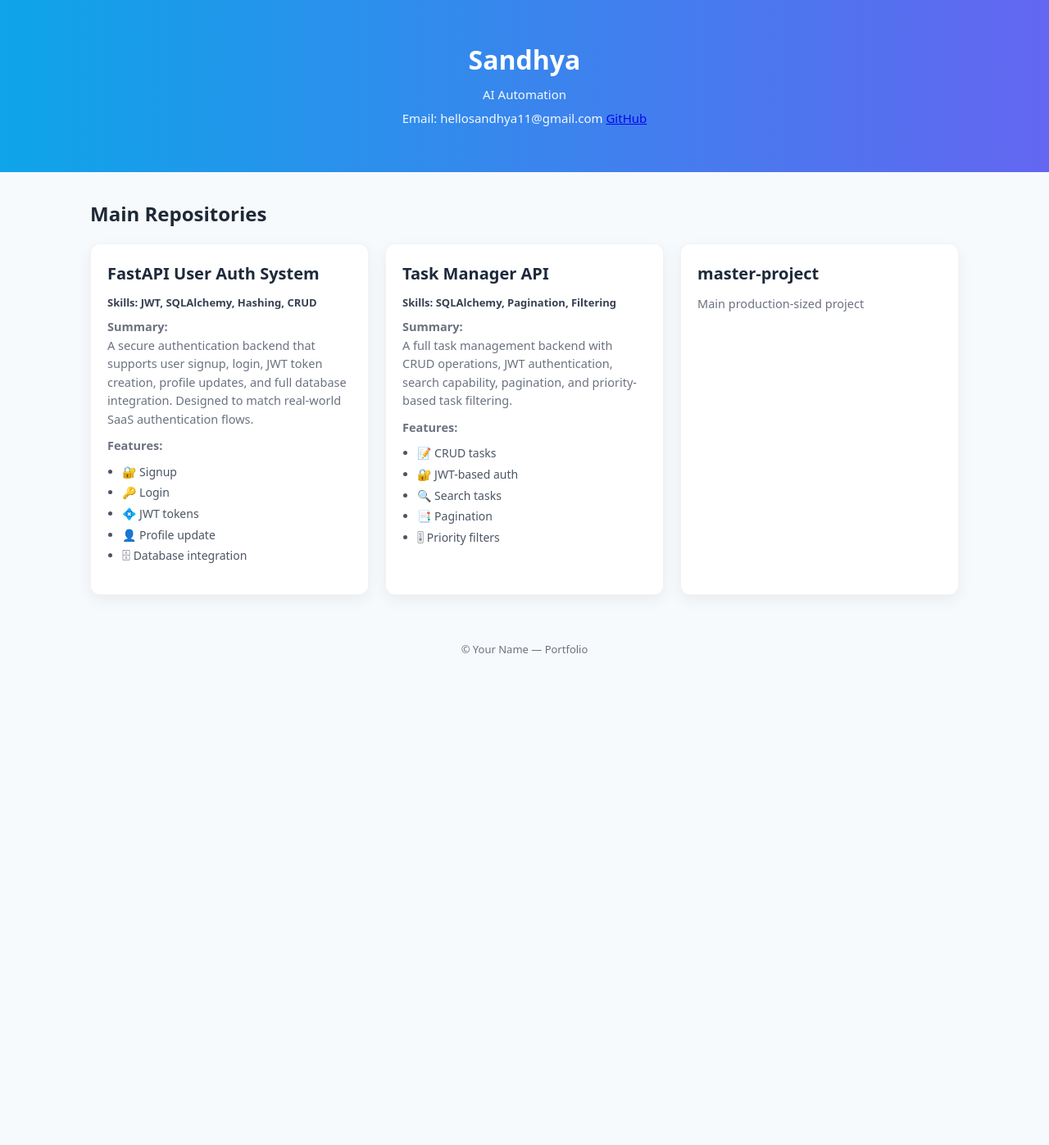
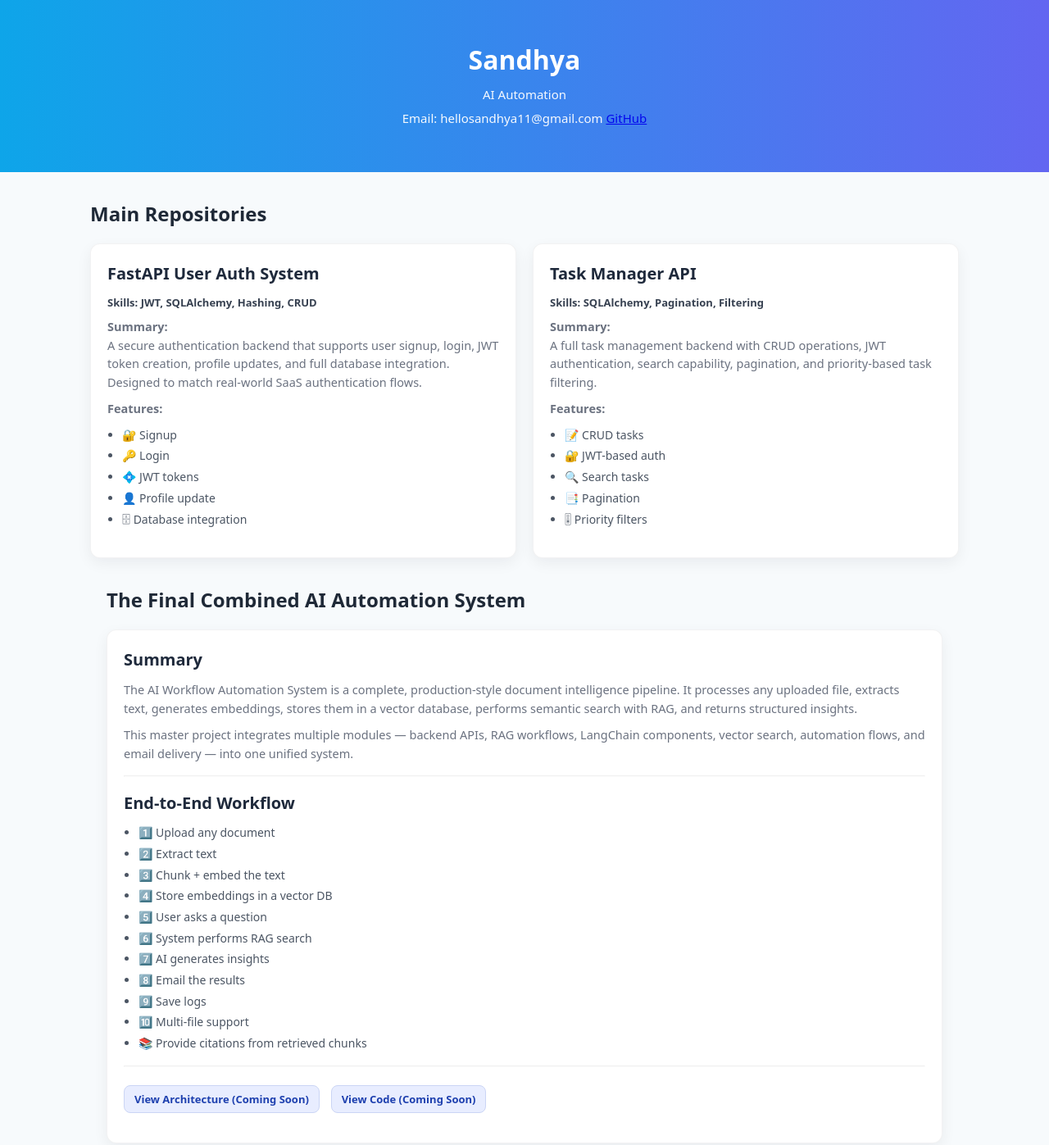
Before and after one commit to sandhya-log/portfolio, a Jekyll site: the page built from index.html, in a window 1280 px wide and 1400 px high. Shown: the top 1397 px of the window at 82% size. Built offline with Jekyll 4.4.1, drawn with Linux system fonts in a browser that asks for light colours.

Commit message:
master project

```diff
--- a/index.html
+++ b/index.html
@@ -90,13 +90,64 @@ layout: default
 
         </a>
 
-        <a class="card" href="{{ site.baseurl }}/projects/master-project.html">
-          <h3>master-project</h3>
-          <p>Main production-sized project</p>
-        </a>
+
 
       </div>
     </section>
+
+    <!-- <a class="card" href="{{ site.baseurl }}/projects/master-project.html">
+          <h3>master-project</h3>
+          <p>Main production-sized project</p>
+        </a> -->
+
+          <!-- MAIN CONTENT -->
+  <main class="container">
+
+    <section class="projects-grid">
+      <h2>The Final Combined AI Automation System</h2>
+
+      <article class="card">
+
+        <h3>Summary</h3>
+        <p>
+          The AI Workflow Automation System is a complete, production-style document intelligence pipeline.
+          It processes any uploaded file, extracts text, generates embeddings, stores them in a vector database,
+          performs semantic search with RAG, and returns structured insights.
+        </p>
+
+        <p>
+          This master project integrates multiple modules — backend APIs, RAG workflows,
+          LangChain components, vector search, automation flows, and email delivery — into one unified system.
+        </p>
+
+        <hr style="margin:16px 0; opacity:0.15;">
+
+        <h3>End-to-End Workflow</h3>
+        <ul>
+          <li>1️⃣ Upload any document</li>
+          <li>2️⃣ Extract text</li>
+          <li>3️⃣ Chunk + embed the text</li>
+          <li>4️⃣ Store embeddings in a vector DB</li>
+          <li>5️⃣ User asks a question</li>
+          <li>6️⃣ System performs RAG search</li>
+          <li>7️⃣ AI generates insights</li>
+          <li>8️⃣ Email the results</li>
+          <li>9️⃣ Save logs</li>
+          <li>🔟 Multi-file support</li>
+          <li>📚 Provide citations from retrieved chunks</li>
+        </ul>
+
+        <hr style="margin:16px 0; opacity:0.15;">
+
+        <p style="margin-top:16px;">
+          <a href="#">View Architecture (Coming Soon)</a>
+          <a href="#">View Code (Coming Soon)</a>
+        </p>
+
+      </article>
+    </section>
+
+  </main>
   </main>
 
   <footer class="site-footer">
```
